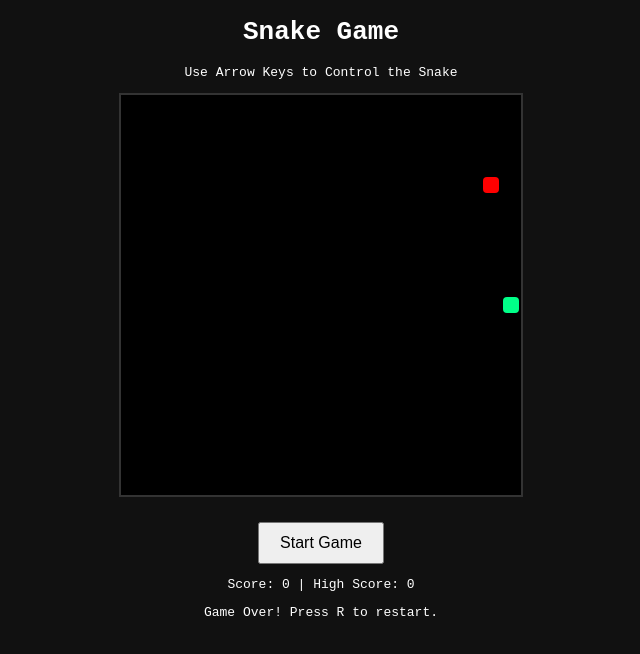
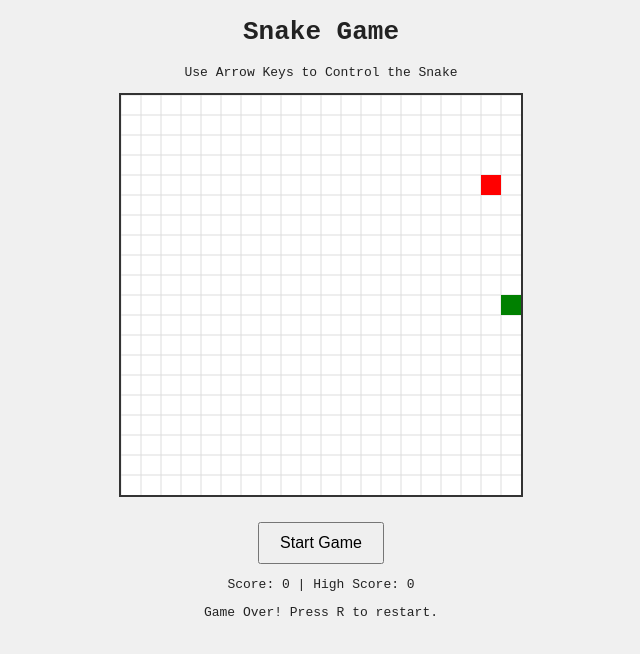
Before and after one commit to Lucaamerico/snake-game, a plain HTML site: page index.html in a window 1280 px wide. Both pictures are taken after a click on the button "Start Game". Shown: the whole page, without its empty margins (319-959 px from the left). Drawn offline with Linux system fonts and the light colour scheme.

Commit message:
index.html

```diff
--- a/index.html
+++ b/index.html
@@ -7,14 +7,14 @@
   <style>
     body {
       font-family: monospace;
-      background-color: #111;
-      color: white;
+      background-color: #f0f0f0;
+      color: #222;
       text-align: center;
     }
     canvas {
-      background-color: black;
       display: block;
       margin: 0 auto;
+      background-color: #fff;
       border: 2px solid #333;
     }
     #startBtn {
@@ -41,13 +41,12 @@
     const tileCount = canvas.width / tileSize;
 
     let snake, food, velocity, score, gameOver, gameInterval, highScore = 0;
+    let speed = 100;
     let rainbowMode = false;
 
     if (localStorage.getItem('highScore')) {
       highScore = parseInt(localStorage.getItem('highScore'));
     }
-
-    document.getElementById('score').textContent = `Score: 0 | High Score: ${highScore}`;
 
     function initGame() {
       snake = [{ x: 10, y: 10 }];
@@ -56,13 +55,14 @@
       score = 0;
       gameOver = false;
       rainbowMode = false;
+      speed = 100;
 
       document.getElementById('score').textContent = `Score: 0 | High Score: ${highScore}`;
       document.getElementById('gameOver').style.display = 'none';
 
       placeFood();
       clearInterval(gameInterval);
-      gameInterval = setInterval(drawGame, 100);
+      gameInterval = setInterval(drawGame, speed);
     }
 
     function drawGame() {
@@ -88,60 +88,60 @@
           highScore = score;
           localStorage.setItem('highScore', highScore);
         }
-        if (score >= 5) rainbowMode = true;
+        if (score >= 4) rainbowMode = true;
 
         document.getElementById('score').textContent = `Score: ${score} | High Score: ${highScore}`;
         placeFood();
+        maybeBoostSpeed();
       } else {
         snake.pop();
       }
     }
 
+    function maybeBoostSpeed() {
+      if (Math.random() < 0.3) {
+        speed = Math.max(50, speed - 10);
+        clearInterval(gameInterval);
+        gameInterval = setInterval(drawGame, speed);
+      }
+    }
+
     function draw() {
       ctx.clearRect(0, 0, canvas.width, canvas.height);
-      drawRoundedRect(food.x, food.y, 'red');
+      drawGrid();
+      drawRect(food.x, food.y, 'red');
 
       snake.forEach((segment, index) => {
         let color;
         if (rainbowMode) {
-          const hue = (index * 30 + score * 10) % 360;
+          const hue = (index * 30 + score * 20) % 360;
           color = `hsl(${hue}, 100%, 50%)`;
         } else {
-          color = index === 0 ? '#00ff88' : `rgba(0,255,0,${1 - index / (snake.length + 5)})`;
+          color = index === 0 ? 'green' : 'limegreen';
         }
-        drawRoundedRect(segment.x, segment.y, color);
+        drawRect(segment.x, segment.y, color);
       });
     }
 
-    function drawRoundedRect(x, y, color) {
-      const padding = 2;
-      const radius = 4;
-      ctx.fillStyle = color;
-      ctx.beginPath();
-      ctx.roundRect(
-        x * tileSize + padding,
-        y * tileSize + padding,
-        tileSize - padding * 2,
-        tileSize - padding * 2,
-        radius
-      );
-      ctx.fill();
+    function drawGrid() {
+      ctx.strokeStyle = '#ddd';
+      for (let x = 0; x < canvas.width; x += tileSize) {
+        ctx.beginPath();
+        ctx.moveTo(x, 0);
+        ctx.lineTo(x, canvas.height);
+        ctx.stroke();
+      }
+      for (let y = 0; y < canvas.height; y += tileSize) {
+        ctx.beginPath();
+        ctx.moveTo(0, y);
+        ctx.lineTo(canvas.width, y);
+        ctx.stroke();
+      }
     }
 
-    // Polyfill for roundRect if needed
-    if (!CanvasRenderingContext2D.prototype.roundRect) {
-      CanvasRenderingContext2D.prototype.roundRect = function (x, y, w, h, r) {
-        if (w < 2 * r) r = w / 2;
-        if (h < 2 * r) r = h / 2;
-        this.beginPath();
-        this.moveTo(x + r, y);
-        this.arcTo(x + w, y, x + w, y + h, r);
-        this.arcTo(x + w, y + h, x, y + h, r);
-        this.arcTo(x, y + h, x, y, r);
-        this.arcTo(x, y, x + w, y, r);
-        this.closePath();
-        return this;
-      };
+    function drawRect(x, y, color) {
+      ctx.fillStyle = color;
+      ctx.fillRect(x * tileSize, y * tileSize, tileSize, tileSize);
     }
 
     function placeFood() {
@@ -160,16 +160,19 @@
       document.getElementById('gameOver').style.display = 'block';
     }
 
-    document.getElementById('startBtn').addEventListener('click', initGame);
-
     document.addEventListener('keydown', e => {
-      if (gameOver && e.key.toLowerCase() === 'r') initGame();
-
+      if (gameOver && e.key.toLowerCase() === 'r') {
+        initGame();
+      }
       if (e.key === 'ArrowUp' && velocity.y === 0) velocity = { x: 0, y: -1 };
       else if (e.key === 'ArrowDown' && velocity.y === 0) velocity = { x: 0, y: 1 };
       else if (e.key === 'ArrowLeft' && velocity.x === 0) velocity = { x: -1, y: 0 };
       else if (e.key === 'ArrowRight' && velocity.x === 0) velocity = { x: 1, y: 0 };
     });
+
+    document.getElementById('startBtn').addEventListener('click', () => {
+      initGame();
+    });
   </script>
 </body>
 </html>
```
